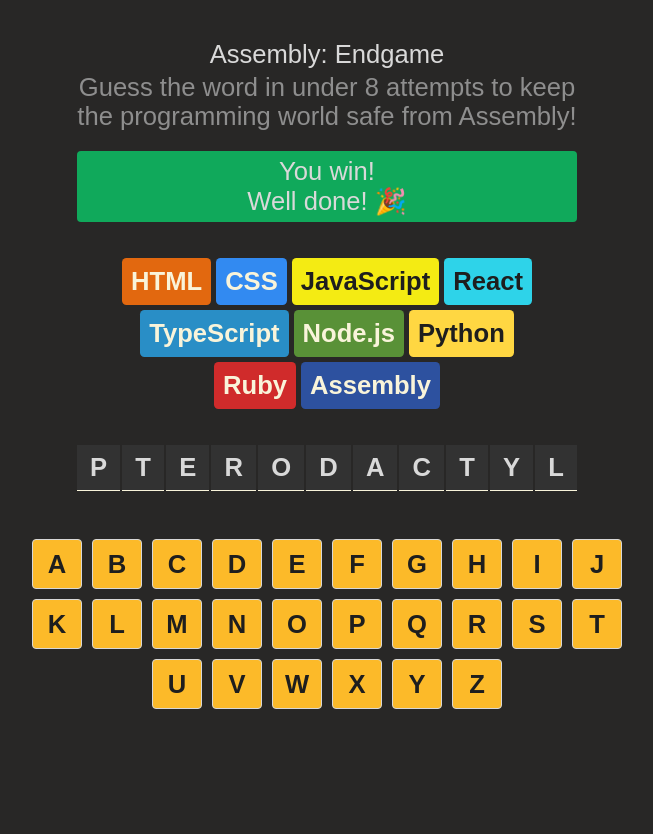
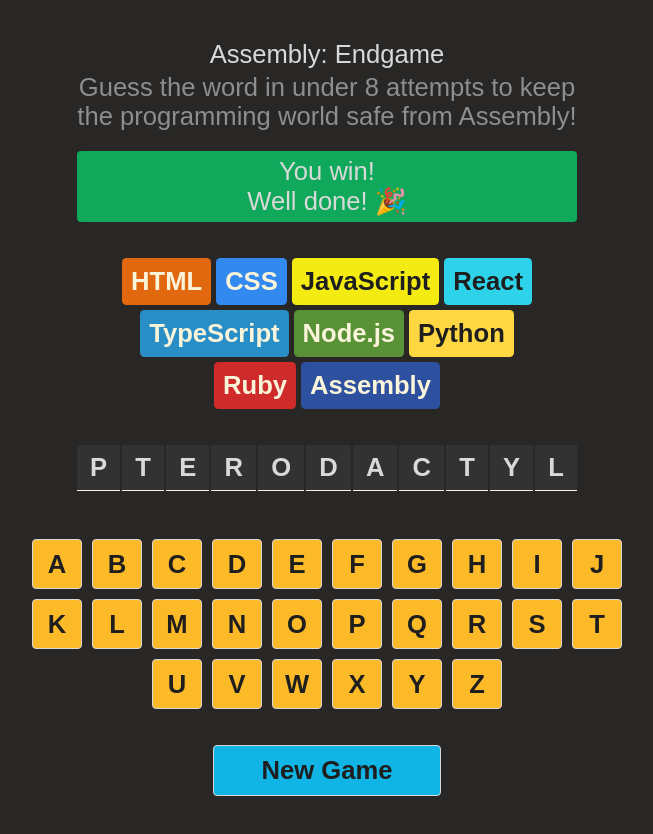
Before and after one commit to donnyjb06/assembly-endgame, a React (Vite) app: page / in a window 1280 px wide. Shown: the whole page, without its empty margins (313-966 px from the left). Before the commit the page ends 800 px from the top, so only its background shows below. Built offline with nearby package versions, Linux system fonts and the light colour scheme.

Commit message:
feat: add and style new game button

```diff
--- a/src/App.tsx
+++ b/src/App.tsx
@@ -3,6 +3,7 @@
 import Languages from "@components/Languages/Languages";
 import WordDisplay from "@components/WordDisplay/WordDisplay";
 import Keyboard from "@components/Keyboard/Keyboard";
+import Button from "@components/Button/Button";
 import React from "react";
 
 function App() {
@@ -17,6 +18,7 @@
 			<Languages />
 			<WordDisplay word={currentWord} />
       <Keyboard alphabet={alphabet} />
+      <Button />
 		</>
 	);
 }
--- /dev/null
+++ b/src/components/Button/Button.tsx
@@ -0,0 +1,7 @@
+import styles from "@components/Button/button.module.scss";
+
+const Button = () => {
+	return <button className={styles.newGameBtn}>New Game</button>;
+};
+
+export default Button;
--- /dev/null
+++ b/src/components/Button/button.module.scss
@@ -0,0 +1,42 @@
+@use "../../styles/helpers/functions";
+@use "../../styles/helpers/variables";
+@use "../../styles/helpers/mixins";
+@use "sass:map";
+
+.newGameBtn {
+	margin-block-start: 36px;
+	font-size: clamp(1rem, 2vw, 2rem);
+	font-weight: map.get(variables.$font-weights, "bold");
+	cursor: pointer;
+	min-width: 228px;
+  @include mixins.button(#11B5E5);
+  padding: 10px 40px;
+  transition: 0.25s
+			linear(
+				0,
+				0.49 7.4%,
+				0.864 15.3%,
+				1.005 19.4%,
+				1.12 23.7%,
+				1.206 28.1%,
+				1.267 32.8%,
+				1.296 36.4%,
+				1.311 40.2%,
+				1.313 44.2%,
+				1.301 48.6%,
+				1.252 56.9%,
+				1.105 74.4%,
+				1.048 82.5%,
+				1.011 91.1%,
+				1
+			);
+      color: #1E1E1E;
+}
+
+.newGameBtn:hover {
+  scale: 1.05;
+}
+
+.newGameBtn:active {
+  scale: 0.95;
+}
```
